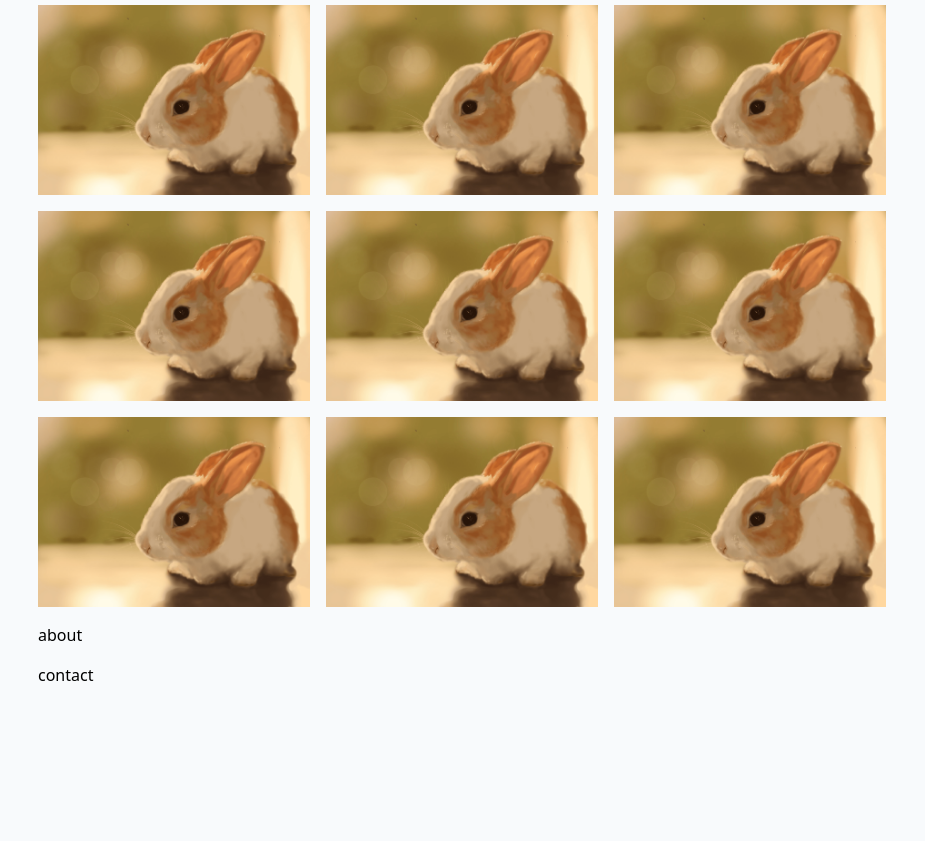
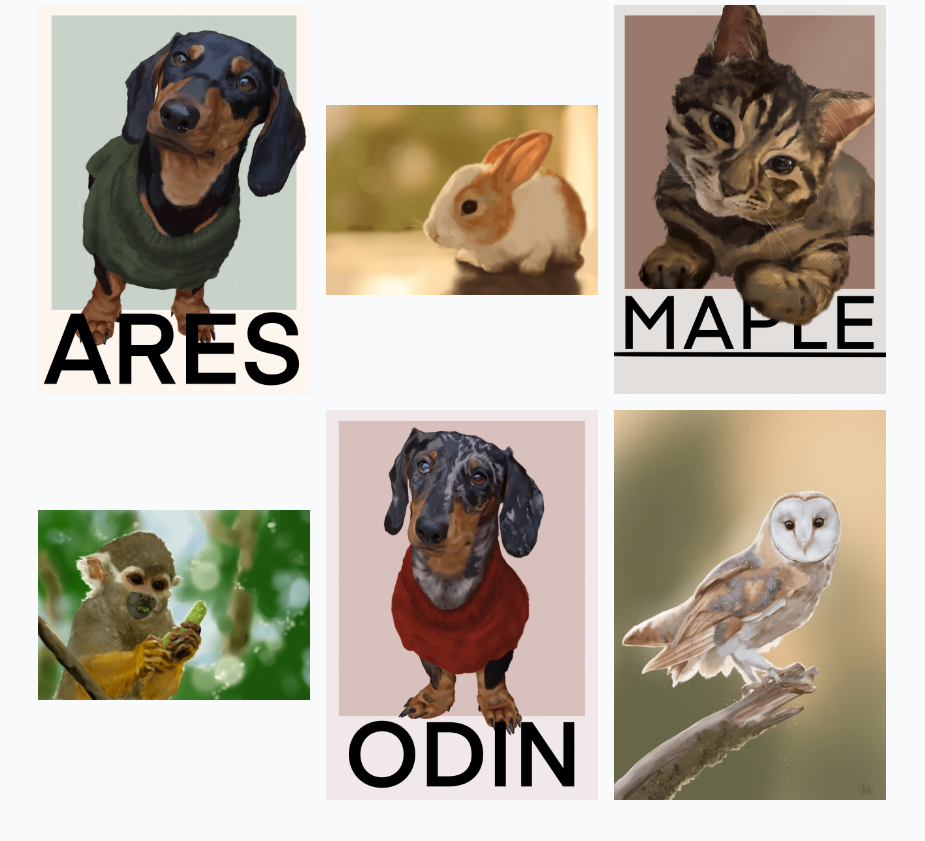
Before and after one commit to jbowwman8991/maddie_port, a website: page build/index.html in a window 1280 px wide. Shown: the part 111-952 px from the top of the page, without its empty margins (178-1103 px from the left). Before the commit the page ends 806 px from the top, so only its background shows below. Drawn offline with Linux system fonts and the light colour scheme.

Commit message:
adding some headers

```diff
--- a/build/index.html
+++ b/build/index.html
@@ -26,25 +26,26 @@
     </header>
 
     <main class="max-w-4xl mx-auto">
-        <section id="#hero" class="grid grid-cols-1 sm:grid-cols-2 md:grid-cols-3 px-6 py-2 items-center gap-4">
+        <section id=#hero" class="grid grid-cols-1 sm:grid-cols-2 md:grid-cols-3 px-6 py-2 items-center gap-4">
             <p>placeholder</p>
         </section>
-        <section id="#work" class="grid grid-cols-1 sm:grid-cols-2 md:grid-cols-3 px-6 py-2 items-center gap-4">
-            <img src="img/bunny.png" alt="bunny" class="">
-            <img src="img/bunny.png" alt="bunny" class="">
-            <img src="img/bunny.png" alt="bunny" class="">
-            <img src="img/bunny.png" alt="bunny" class="">
-            <img src="img/bunny.png" alt="bunny" class="">
-            <img src="img/bunny.png" alt="bunny" class="">
-            <img src="img/bunny.png" alt="bunny" class="">
-            <img src="img/bunny.png" alt="bunny" class="">
-            <img src="img/bunny.png" alt="bunny" class="">
+        <section id="work" class="grid grid-cols-1 sm:grid-cols-2 md:grid-cols-3 px-6 py-2 items-center gap-4">
+            <img src="img/ares.png" alt="Ares" class="">
+            <img src="img/bunny.png" alt="Bunny" class="">
+            <img src="img/maple.png" alt="Maple" class="">
+            <img src="img/monkey.png" alt="Monkey" class="">
+            <img src="img/odin.png" alt="Odin" class="">
+            <img src="img/owl.png" alt="Owl" class="">
         </section>
-        <section id="#about" class="grid grid-cols-1 sm:grid-cols-2 md:grid-cols-3 px-6 py-2 items-center gap-4">
-            <p>about</p>
+        <section id="about" class="p-6 my-12 scroll-mt-20">
+            <h2 class="text-4xl font-bold sm:text-5xl mb-6 text-slate-900">
+                About Me
+            </h2>
         </section>
-        <section id="#contact" class="grid grid-cols-1 sm:grid-cols-2 md:grid-cols-3 px-6 py-2 items-center gap-4">
-            <p>contact</p>
+        <section id="contact" class="p-6 my-12 scroll-mt-20">
+            <h2 class="text-4xl font-bold sm:text-5xl mb-6 text-slate-900">
+                Contact Me
+            </h2>
         </section>
     </main>
 </body>
```
Also changed, not shown: build/css/style.css.
